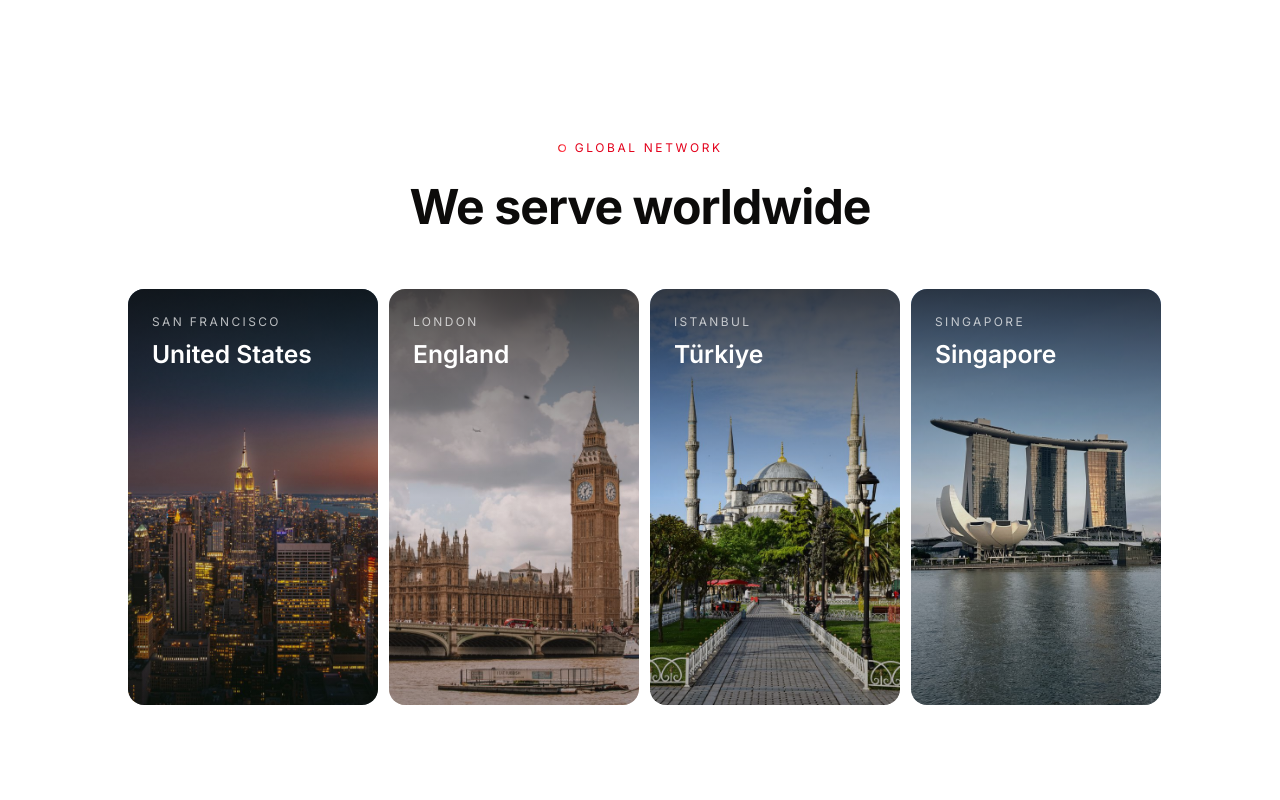
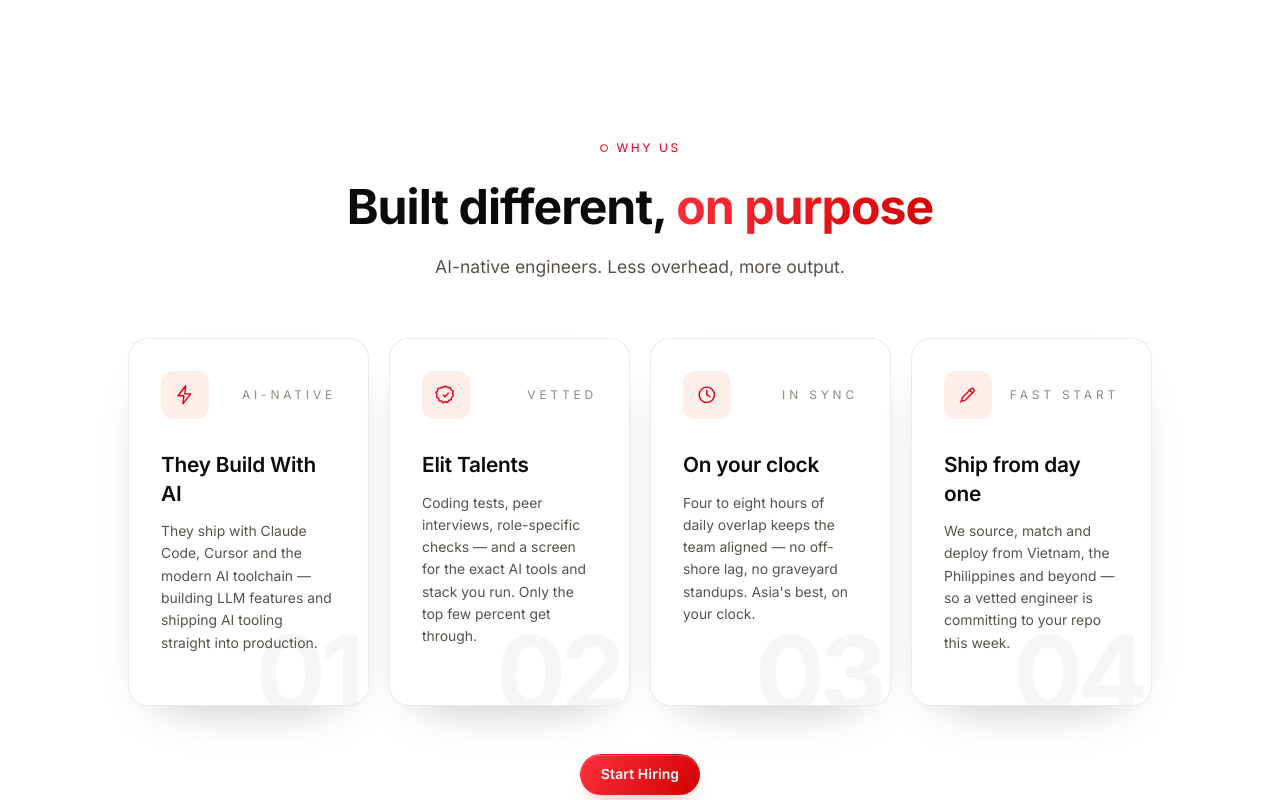
Before and after one commit to TaforaTech/remote-talentz, a Next.js app: page / in a window 1280 px wide. Shown: the part 800-1600 px from the top of the page. Built offline with nearby package versions, Linux system fonts and the light colour scheme.

Commit message:
feat: update the why us section

```diff
--- a/src/app/page.tsx
+++ b/src/app/page.tsx
@@ -1,4 +1,5 @@
 import Hero from "@/components/Hero";
+import WhyRemoteTalentz from "@/components/WhyRemoteTalentz";
 import Proof from "@/components/Proof";
 import Stats from "@/components/Stats";
 import Clients from "@/components/Clients";
@@ -12,6 +13,7 @@ export default function Home() {
   return (
     <>
       <Hero />
+      <WhyRemoteTalentz />
       <Clients />
       <Proof />
       {/* <Stats /> */}
--- /dev/null
+++ b/src/components/WhyRemoteTalentz.tsx
@@ -0,0 +1,142 @@
+import type { ReactNode } from "react";
+import Reveal from "./Reveal";
+import LogoMark from "./LogoMark";
+import StartHiringButton from "./StartHiringButton";
+
+const iconAttrs = {
+  fill: "none",
+  stroke: "currentColor",
+  strokeWidth: 1.6,
+  strokeLinecap: "round" as const,
+  strokeLinejoin: "round" as const,
+  viewBox: "0 0 24 24",
+};
+
+const REASONS: {
+  n: string;
+  title: string;
+  body: string;
+  tag: string;
+  icon: ReactNode;
+}[] = [
+  {
+    n: "01",
+    tag: "AI-native",
+    title: "They Build With AI",
+    body: "They ship with Claude Code, Cursor and the modern AI toolchain — building LLM features and shipping AI tooling straight into production.",
+    icon: (
+      <svg {...iconAttrs}>
+        <path d="M13 2L4.5 13H11l-1 9 8.5-11H12z" />
+      </svg>
+    ),
+  },
+  {
+    n: "02",
+    tag: "Vetted",
+    title: "Elit Talents",
+    body: "Coding tests, peer interviews, role-specific checks — and a screen for the exact AI tools and stack you run. Only the top few percent get through.",
+    icon: (
+      <svg {...iconAttrs}>
+        <path d="M12 2.5l2.2 1.6 2.7-.2 1 2.5 2.3 1.4-.6 2.6.9 2.6-2.1 1.7-.2 2.7-2.6.7-1.6 2.2-2.7-.6-2.4 1.2-1.7-2.1-2.7-.2-.4-2.7-2.4-1.3.5-2.7-1.2-2.4 1.9-1.9.4-2.7 2.7-.4z" />
+        <path d="M9.2 12.2l1.9 1.9 3.7-3.9" />
+      </svg>
+    ),
+  },
+  {
+    n: "03",
+    tag: "In sync",
+    title: "On your clock",
+    body: "Four to eight hours of daily overlap keeps the team aligned — no off-shore lag, no graveyard standups. Asia's best, on your clock.",
+    icon: (
+      <svg {...iconAttrs}>
+        <circle cx="12" cy="12" r="8.5" />
+        <path d="M12 7v5l3.5 2" />
+      </svg>
+    ),
+  },
+  {
+    n: "04",
+    tag: "Fast start",
+    title: "Ship from day one",
+    body: "We source, match and deploy from Vietnam, the Philippines and beyond — so a vetted engineer is committing to your repo this week.",
+    icon: (
+      <svg {...iconAttrs}>
+        <path d="M5 19l4-1 9.5-9.5a2.1 2.1 0 0 0-3-3L6 15z" />
+        <path d="M13.5 6.5l3 3M5 19l-1 1" />
+      </svg>
+    ),
+  },
+];
+
+export default function WhyRemoteTalentz() {
+  return (
+    <section className="container-rt py-section">
+      <Reveal className="text-center">
+        <p className="eyebrow">
+          <LogoMark className="size-[0.85em]" /> Why us
+        </p>
+        <h2 className="mx-auto mt-5 max-w-3xl font-display text-3xl font-bold tracking-[-0.02em] text-ink sm:text-4xl">
+          Built different, <span className="text-grad-red">on purpose</span>
+        </h2>
+        <p className="mx-auto mt-5 max-w-xl text-base text-ink-soft">
+          AI-native engineers. Less overhead, more output.
+        </p>
+      </Reveal>
+
+      <div className="mt-14 grid grid-cols-1 gap-5 sm:grid-cols-2 lg:grid-cols-4">
+        {REASONS.map((r, i) => (
+          <Reveal key={r.n} delay={i * 90}>
+            <article className="group relative flex h-full min-h-[23rem] transform-gpu flex-col overflow-hidden rounded-[1.25rem] border border-line-soft bg-paper-raised p-8 shadow-[0_22px_50px_-34px_rgba(12,11,10,0.42)] transition-[transform,border-color] duration-500 ease-[cubic-bezier(0.4,0,0.2,1)] will-change-transform hover:-translate-y-2 hover:border-red/30">
+              {/* Brand accent bar — draws across the top on hover */}
+              <span
+                aria-hidden
+                className="absolute inset-x-0 top-0 h-[3px] origin-left scale-x-0 transform-gpu transition-transform duration-500 ease-[cubic-bezier(0.4,0,0.2,1)] group-hover:scale-x-100"
+                style={{ backgroundImage: "var(--rt-grad-action)" }}
+              />
+              {/* Soft red spotlight that blooms from the corner on hover */}
+              <span
+                aria-hidden
+                className="pointer-events-none absolute -right-12 -top-14 size-44 transform-gpu rounded-full opacity-0 transition-opacity duration-500 ease-[cubic-bezier(0.4,0,0.2,1)] will-change-[opacity] group-hover:opacity-100"
+                style={{
+                  background:
+                    "radial-gradient(closest-side, rgba(255,48,64,0.20), transparent 72%)",
+                }}
+              />
+              {/* Outsized index numeral, part of the composition */}
+              <span
+                aria-hidden
+                className="pointer-events-none absolute -bottom-5 right-2 select-none font-display text-[6.5rem] font-bold leading-none tracking-tighter text-ink/[0.035] transition-colors duration-500 ease-[cubic-bezier(0.4,0,0.2,1)] group-hover:text-red/[0.07]"
+              >
+                {r.n}
+              </span>
+
+              <div className="relative flex items-center justify-between">
+                <span className="relative grid size-12 place-items-center overflow-hidden rounded-xl bg-red-tint text-red transition-colors duration-500 ease-[cubic-bezier(0.4,0,0.2,1)] group-hover:text-white [&_svg]:relative [&_svg]:size-[1.35rem]">
+                  {/* Gradient fill fades in via opacity — background-image can't be transitioned */}
+                  <span
+                    aria-hidden
+                    className="absolute inset-0 opacity-0 transition-opacity duration-500 ease-[cubic-bezier(0.4,0,0.2,1)] group-hover:opacity-100"
+                    style={{ backgroundImage: "var(--rt-grad-action)" }}
+                  />
+                  {r.icon}
+                </span>
+                <span className="font-mono text-2xs uppercase tracking-[0.32em] text-ink-faint">
+                  {r.tag}
+                </span>
+              </div>
+
+              <h3 className="relative mt-8 font-display text-lg font-semibold leading-snug tracking-[-0.01em] text-ink">
+                {r.title}
+              </h3>
+              <p className="relative mt-3 text-sm text-ink-soft">{r.body}</p>
+            </article>
+          </Reveal>
+        ))}
+      </div>
+
+      <Reveal delay={120} className="mt-12 flex justify-center">
+        <StartHiringButton variant="red" />
+      </Reveal>
+    </section>
+  );
+}
```
